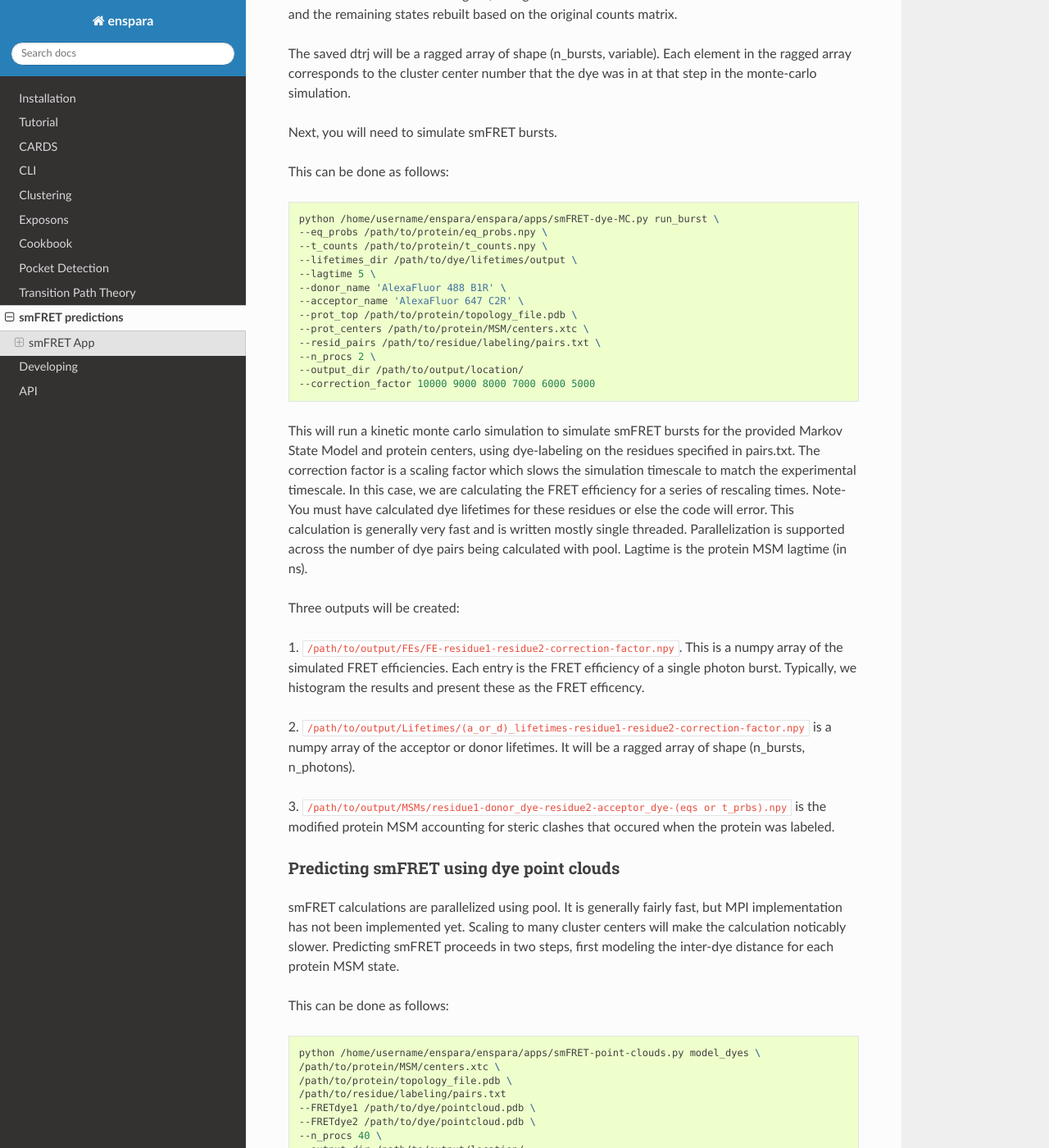
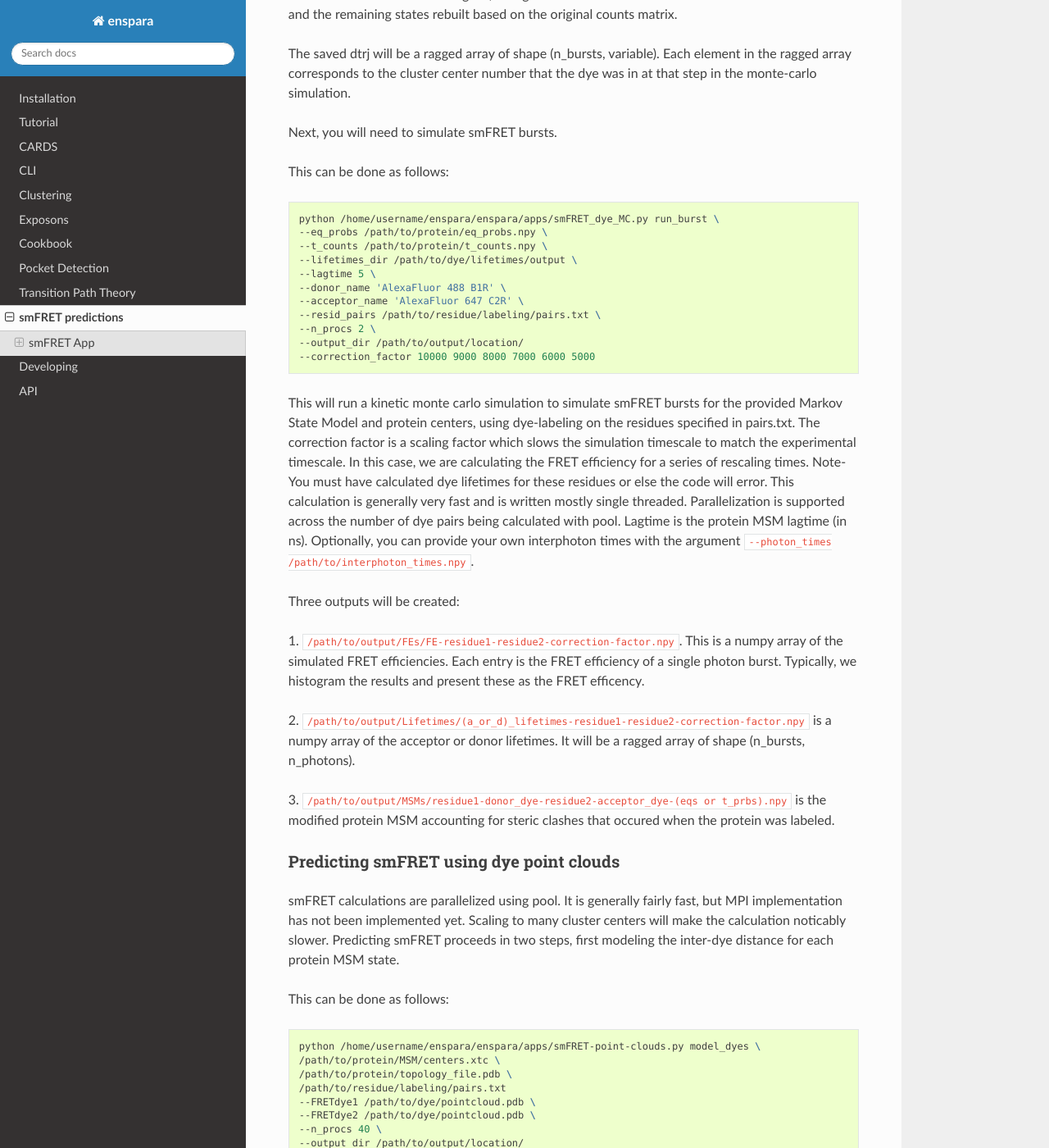
Before and after one commit to bowman-lab/enspara, a Sphinx documentation site: the page built from docs/source/smFRET.rst, in a window 1280 px wide and 1400 px high, scrolled down 2002 px. Shown: the whole window at 82% size. Built offline with Sphinx 7.4.7 and the Read the Docs theme 3.1.0, drawn with Linux system fonts in a browser that asks for light colours; some of the changed text lies outside the part shown.

Commit message:
Fix sm fret typos (#244)
* Catch Typos

* Update smFRET.rst

update docs to match new options

```diff
--- a/docs/source/smFRET.rst
+++ b/docs/source/smFRET.rst
@@ -115,15 +115,13 @@ This can be done as follows:
 
 .. code-block:: bash
 
-    python /home/username/enspara/enspara/apps/smFRET-dye-MC.py run_burst \
+    python /home/username/enspara/enspara/apps/smFRET_dye_MC.py run_burst \
     --eq_probs /path/to/protein/eq_probs.npy \
     --t_counts /path/to/protein/t_counts.npy \
     --lifetimes_dir /path/to/dye/lifetimes/output \
     --lagtime 5 \
     --donor_name 'AlexaFluor 488 B1R' \
     --acceptor_name 'AlexaFluor 647 C2R' \
-    --prot_top /path/to/protein/topology_file.pdb \
-    --prot_centers /path/to/protein/MSM/centers.xtc \
     --resid_pairs /path/to/residue/labeling/pairs.txt \
     --n_procs 2 \
     --output_dir /path/to/output/location/
@@ -138,6 +136,9 @@ Note- You must have calculated dye lifetimes for these residues or else
 the code will error. This calculation is generally very fast and is written
 mostly single threaded. Parallelization is supported across the number of
 dye pairs being calculated with pool. Lagtime is the protein MSM lagtime (in ns).
+Optionally, you can provide your own interphoton times with the argument
+:code:`--photon_times /path/to/interphoton_times.npy`.
+
 
 Three outputs will be created:
 
@@ -179,9 +180,12 @@ in the protein MSM, for each residue labeling pair in :code:`pairs.txt`.
 
 :code:`pairs.txt` should look something like
 this:
+
 .. code-block:: bash
+
     112 136
     145 223
+
 
 This will calculate pairswise inter-dye distance distributions using the two
 provided point clouds. We provide two point clouds for dyes AlexaFluor 488 and
```
Also changed, not shown: other parts of docs/source/smFRET.rst (+1 -1 lines), 1 other file.
